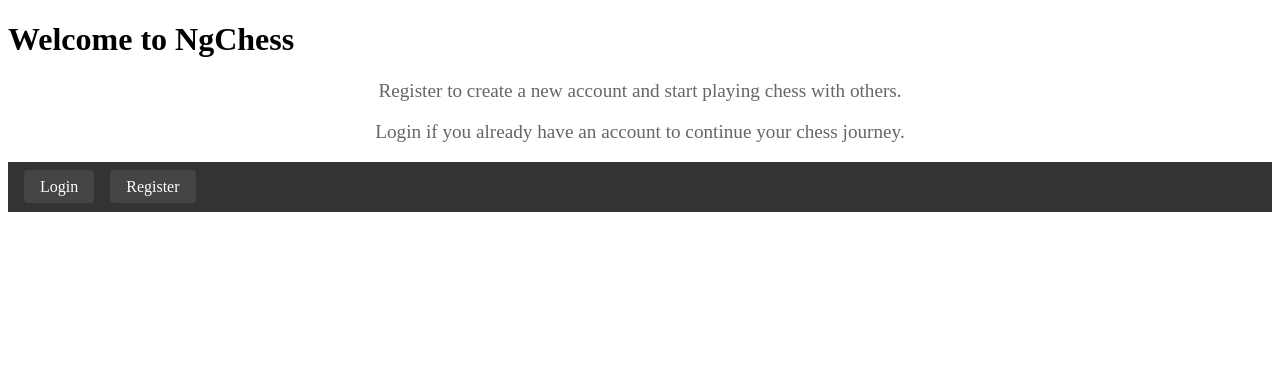
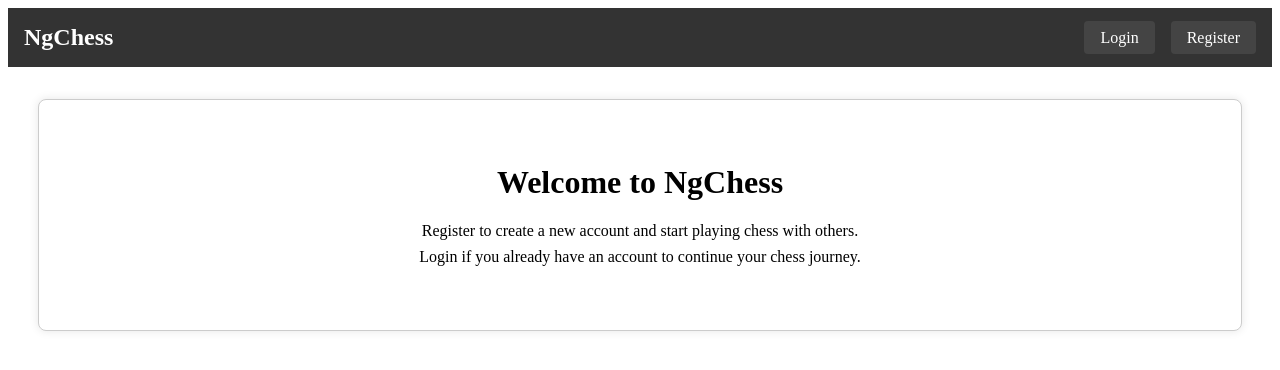
Before and after one commit to shaiscytale/ngchess, an Angular app in the folder ngchess-app/: page / in a window 1280 px wide. Shown: the top 370 px of the page. Built offline with nearby package versions, Linux system fonts and the light colour scheme.

Commit message:
more style !!

```diff
--- a/ngchess-app/src/app/app.component.html
+++ b/ngchess-app/src/app/app.component.html
@@ -2,14 +2,25 @@
 
 <!-- <game *ngIf="gameStarted"></game> -->
 
-<h1 classe="title">Welcome to NgChess</h1>
 <!-- <nav>
   <a *ngIf="!isRegisterPage()" class="button nav-link" routerLink="/register">Register</a>
   <a *ngIf="!isLoginPage()" class="button nav-link" routerLink="/login">Login</a>
 </nav> -->
-<div *ngIf="!isLoggedIn()" class="info-text">
-  <p>Register to create a new account and start playing chess with others.</p>
-  <p>Login if you already have an account to continue your chess journey.</p>
+
+
+<app-navbar></app-navbar>
+
+
+<div class="main-box">
+  <div class="inner-box">
+    <h1 classe="title">Welcome to NgChess</h1>
+    <div *ngIf="!isLoggedIn()" class="info-text">
+      <p>Register to create a new account and start playing chess with others.</p>
+      <p>Login if you already have an account to continue your chess journey.</p>
+    </div>
+    <div *ngIf="isLoggedIn()" class="info-text">
+      <p>You're logged in and can start play now by clicking on "Create" or "Join" a game !</p>
+    </div>
+  </div>
+  <router-outlet></router-outlet>
 </div>
-<app-navbar></app-navbar>
-<router-outlet></router-outlet>
--- a/ngchess-app/src/app/app.component.scss
+++ b/ngchess-app/src/app/app.component.scss
@@ -1,37 +1,27 @@
-nav {
-  display: flex;
-  justify-content: center;
-  margin-top: 20px;
+
+.main-box {
+  max-width: 90%;
+  margin: 0 auto;
+  padding: 2rem;
+  border: 1px solid #ccc;
+  border-radius: 8px;
+  background-color: #fff;
+  box-shadow: 0 0 10px rgba(0, 0, 0, 0.1);
+  text-align: center;
+
+  .title {
+    font-size: 2rem;
+    margin-bottom: 1rem;
+  }
+
+  .info-text {
+    margin-top: 1rem;
+    p {
+      margin: 0.5rem 0;
+    }
+  }
 }
 
-.nav-link {
-  margin: 0 10px;
-  padding: 10px 20px;
-  text-decoration: none;
-  color: white;
-  background-color: #007bff;
-  border-radius: 5px;
-  transition: background-color 0.3s;
+.inner-box {
+  margin: 2rem;
 }
-
-.nav-link:hover {
-  background-color: #0056b3;
-}
-
-.nav-link:active {
-  background-color: #004085;
-}
-
-.title {
-  text-align: center;
-  font-size: 2.5em;
-  margin-top: 20px;
-  color: #333;
-}
-
-.info-text {
-  text-align: center;
-  margin-top: 20px;
-  font-size: 1.2em;
-  color: #666;
-}
--- a/ngchess-app/src/app/navbar/navbar.component.html
+++ b/ngchess-app/src/app/navbar/navbar.component.html
@@ -1,4 +1,5 @@
 <nav class="navbar">
+  <div class="navbar-title">NgChess</div>
   <ul class="navbar-list">
     <li class="navbar-item" *ngIf="!player">
       <a routerLink="/login" class="navbar-link">Login</a>
--- a/ngchess-app/src/app/navbar/navbar.component.scss
+++ b/ngchess-app/src/app/navbar/navbar.component.scss
@@ -5,6 +5,12 @@
   justify-content: space-between;
   align-items: center;
   color: white;
+  margin-bottom: 2rem;
+
+  .navbar-title {
+    font-size: 1.5rem;
+    font-weight: bold;
+  }
 
   .navbar-list {
     list-style: none;
```
